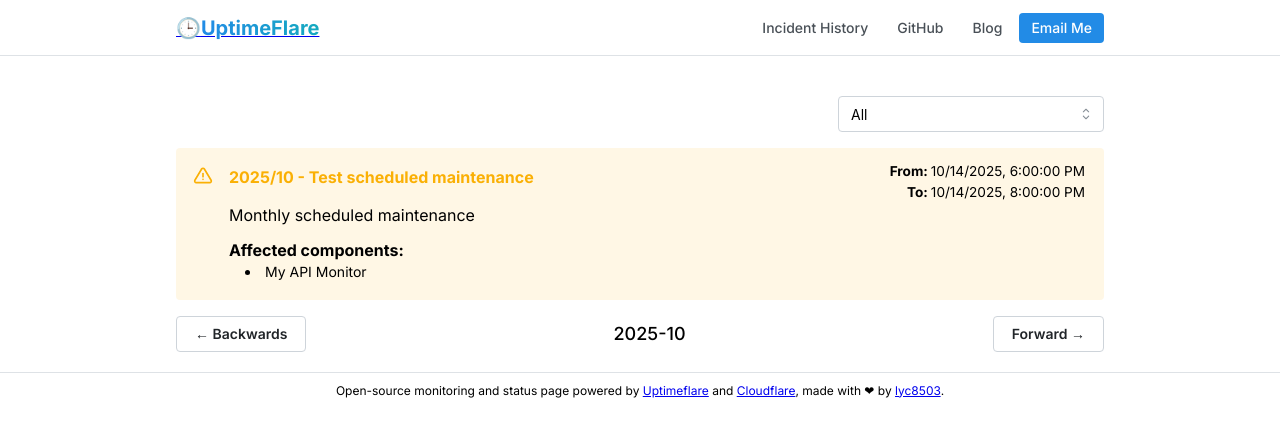
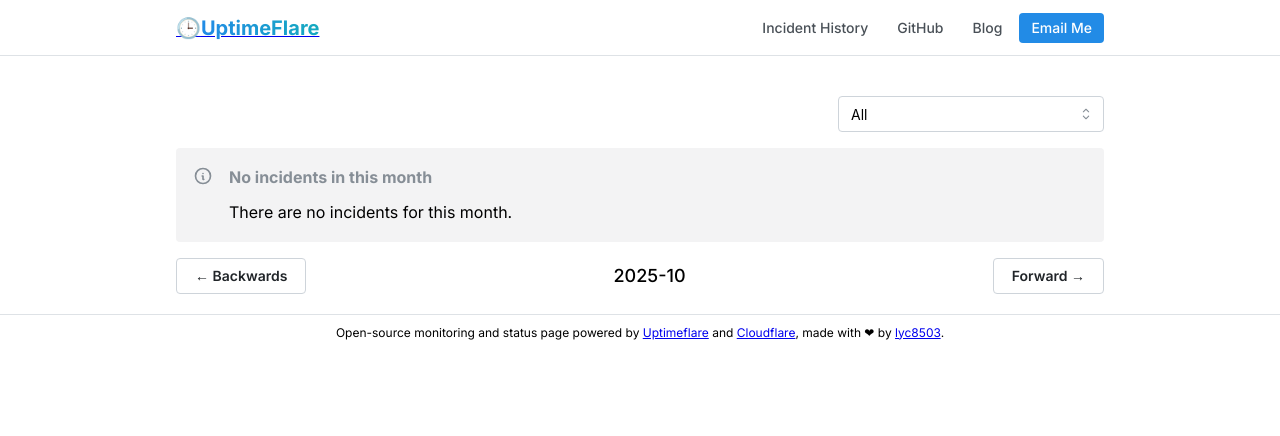
Before and after one commit to yhlinnyy/UptimeFlare, a Next.js app: page /incidents in a window 1280 px wide. Shown: the top 436 px of the page. Built offline with nearby package versions, Linux system fonts and the light colour scheme.

Commit message:
Update uptime.config.ts

```diff
--- a/uptime.config.ts
+++ b/uptime.config.ts
@@ -1,105 +1,82 @@
 import { MaintenanceConfig, PageConfig, WorkerConfig } from './types/config'
 
 const pageConfig: PageConfig = {
-  // Title for your status page
+  // 状态页面的标题
   title: "lyc8503's Status Page",
-  // Links shown at the header of your status page, could set `highlight` to `true`
+  // 显示在状态页面顶部的链接，可以设置 `highlight` 为 `true` 使其高亮
   links: [
     { link: 'https://github.com/lyc8503', label: 'GitHub' },
     { link: 'https://blog.lyc8503.net/', label: 'Blog' },
     { link: 'mailto:me@lyc8503.net', label: 'Email Me', highlight: true },
   ],
-  // [OPTIONAL] Group your monitors
-  // If not specified, all monitors will be shown in a single list
-  // If specified, monitors will be grouped and ordered, not-listed monitors will be invisble (but still monitored)
+  // [可选] 将监控项分组显示
   group: {
-    '🌐 Public (example group name)': ['foo_monitor', 'bar_monitor', 'more monitor ids...'],
-    '🔐 Private': ['test_tcp_monitor'],
+    // 已将您的API添加到这个分组
+    '🌐 公共服务': ['api-aioec-tech'],
+    '🔐 私有服务 (示例)': ['test_tcp_monitor'],
   },
-  // [OPTIONAL] Set the path to your favicon, default to '/favicon.ico' if not specified
+  // [可选] 设置网站图标(favicon)的路径，如果未指定，默认为 '/favicon.ico'
   favicon: '/favicon.ico',
-  // [OPTIONAL] Maintenance related settings
+  // [可选] 维护相关的设置
   maintenances: {
-    // [OPTIONAL] The color of upcoming maintenance alerts, default to 'gray'
-    // Active alerts will always use the color specified in the MaintenanceConfig
     upcomingColor: 'gray',
   },
 }
 
 const workerConfig: WorkerConfig = {
-  // Write KV at most every 3 minutes unless the status changed
+  // 除非状态发生变化，否则最多每3分钟向KV写入一次数据
   kvWriteCooldownMinutes: 3,
-  // Enable HTTP Basic auth for status page & API by uncommenting the line below, format `<USERNAME>:<PASSWORD>`
+  // 通过取消下面的注释来为状态页和API启用HTTP基本认证，格式为 `<用户名>:<密码>`
   // passwordProtection: 'username:password',
-  // Define all your monitors here
+
+  // 在这里定义你所有的监控器
   monitors: [
-    // Example HTTP Monitor
+    // ------------------- 这是为您添加的监控项 -------------------
     {
-      // `id` should be unique, history will be kept if the `id` remains constant
-      id: 'foo_monitor',
-      // `name` is used at status page and callback message
-      name: 'My API Monitor',
-      // `method` should be a valid HTTP Method
-      method: 'POST',
-      // `target` is a valid URL
-      target: 'https://example.com',
-      // [OPTIONAL] `tooltip` is ONLY used at status page to show a tooltip
-      tooltip: 'This is a tooltip for this monitor',
-      // [OPTIONAL] `statusPageLink` is ONLY used for clickable link at status page
-      statusPageLink: 'https://example.com',
-      // [OPTIONAL] `hideLatencyChart` will hide status page latency chart if set to true
-      hideLatencyChart: false,
-      // [OPTIONAL] `expectedCodes` is an array of acceptable HTTP response codes, if not specified, default to 2xx
-      expectedCodes: [200],
-      // [OPTIONAL] `timeout` in millisecond, if not specified, default to 10000
+      // `id` 必须是唯一的
+      id: 'api-aioec-tech',
+      // `name` 显示在状态页上的名称
+      name: 'AIOEC API 状态',
+      // `method` 通常用 GET 进行健康检查
+      method: 'GET',
+      // `target` 是您需要监控的网址
+      target: 'https://api.aioec.tech/',
+      // [推荐] 检查SSL证书是否有效
+      checkCert: true,
+      // [可选] `tooltip` 鼠标悬停时显示的提示
+      tooltip: 'AIOEC 服务的主 API。',
+      // [可选] `statusPageLink` 在状态页上可以点击的链接
+      statusPageLink: 'https://api.aioec.tech/',
+      // [可选] `timeout` 超时时间 (毫秒)，10秒
       timeout: 10000,
-      // [OPTIONAL] headers to be sent
-      headers: {
-        'User-Agent': 'Uptimeflare',
-        Authorization: 'Bearer YOUR_TOKEN_HERE',
-      },
-      // [OPTIONAL] body to be sent
-      body: 'Hello, world!',
-      // [OPTIONAL] if specified, the response must contains the keyword to be considered as operational.
-      responseKeyword: 'success',
-      // [OPTIONAL] if specified, the response must NOT contains the keyword to be considered as operational.
-      responseForbiddenKeyword: 'bad gateway',
-      // [OPTIONAL] if specified, will call the check proxy to check the monitor, mainly for geo-specific checks
-      // refer to docs https://github.com/lyc8503/UptimeFlare/wiki/Check-proxy-setup before setting this value
-      // currently supports `worker://` and `http(s)://` proxies
-      checkProxy: 'https://xxx.example.com OR worker://weur',
-      // [OPTIONAL] if true, the check will fallback to local if the specified proxy is down
-      checkProxyFallback: true,
     },
-    // Example TCP Monitor
+    // -------------------------------------------------------------
+
+    // TCP监控器示例 (您可以保留或删除)
     {
       id: 'test_tcp_monitor',
-      name: 'Example TCP Monitor',
-      // `method` should be `TCP_PING` for tcp monitors
+      name: '示例 TCP 监控',
       method: 'TCP_PING',
-      // `target` should be `host:port` for tcp monitors
       target: '1.2.3.4:22',
-      tooltip: 'My production server SSH',
+      tooltip: '我的生产服务器 SSH 端口',
       statusPageLink: 'https://example.com',
       timeout: 5000,
     },
   ],
+
   notification: {
-    // [Optional] apprise API server URL
-    // if not specified, no notification will be sent
+    // [重要] 如果需要通知, 请修改为您的 Apprise 服务 URL
     appriseApiServer: 'https://apprise.example.com/notify',
-    // [Optional] recipient URL for apprise, refer to https://github.com/caronc/apprise
-    // if not specified, no notification will be sent
+    // [重要] 修改为您的通知接收地址 (如 Telegram, Slack, Email等)
     recipientUrl: 'tgram://bottoken/ChatID',
-    // [Optional] timezone used in notification messages, default to "Etc/GMT"
+    // [可选] 通知消息中使用的时区，默认为 "Etc/GMT"
     timeZone: 'Asia/Shanghai',
-    // [Optional] grace period in minutes before sending a notification
-    // notification will be sent only if the monitor is down for N continuous checks after the initial failure
-    // if not specified, notification will be sent immediately
+    // [可选] 发送通知前的宽限期（分钟），防止因网络抖动误报
     gracePeriod: 5,
-    // [Optional] disable notification for monitors with specified ids
-    skipNotificationIds: ['foo_monitor', 'bar_monitor'],
+    // [可选] 对指定的监控ID禁用通知
+    // skipNotificationIds: ['api-aioec-tech'],
   },
+
   callbacks: {
     onStatusChange: async (
       env: any,
@@ -109,10 +86,8 @@ const workerConfig: WorkerConfig = {
       timeNow: number,
       reason: string
     ) => {
-      // This callback will be called when there's a status change for any monitor
-      // Write any TypeScript code here
-      // This will not follow the grace period settings and will be called immediately when the status changes
-      // You need to handle the grace period manually if you want to implement it
+      // 当任何监控器的状态发生变化时，将调用此回调函数
+      // 在此编写任何 TypeScript 代码
     },
     onIncident: async (
       env: any,
@@ -121,58 +96,29 @@ const workerConfig: WorkerConfig = {
       timeNow: number,
       reason: string
     ) => {
-      // This callback will be called EVERY 1 MINTUE if there's an on-going incident for any monitor
-      // Write any TypeScript code here
+      // 如果任何监控器存在持续性故障，此回调函数将每分钟调用一次
+      // 在此编写任何 TypeScript 代码
     },
   },
 }
 
-// You can define multiple maintenances here
-// During maintenance, an alert will be shown at status page
-// Also, related downtime notifications will be skipped (if any)
-// Of course, you can leave it empty if you don't need this feature
-// const maintenances: MaintenanceConfig[] = []
+// 你可以在这里定义多个维护计划
 const maintenances: MaintenanceConfig[] = [
   {
-    // [Optional] Monitor IDs to be affected by this maintenance
-    monitors: ['foo_monitor', 'bar_monitor'],
-    // [Optional] default to "Scheduled Maintenance" if not specified
-    title: 'Test Maintenance',
-    // Description of the maintenance, will be shown at status page
-    body: 'This is a test maintenance, server software upgrade',
-    // Start time of the maintenance, in UNIX timestamp or ISO 8601 format
+    // [已修改] 让维护计划指向您的API监控
+    monitors: ['api-aioec-tech'],
+    // [可选] 如果未指定，默认为 "Scheduled Maintenance"
+    title: '计划内维护测试',
+    // 维护的描述，将显示在状态页面上
+    body: '这是一次测试性的维护，用于服务器软件升级。',
+    // 维护开始时间，使用 UNIX 时间戳或 ISO 8601 格式
     start: '2025-04-27T00:00:00+08:00',
-    // [Optional] end time of the maintenance, in UNIX timestamp or ISO 8601 format
-    // if not specified, the maintenance will be considered as on-going
+    // [可选] 维护结束时间，使用 UNIX 时间戳或 ISO 8601 格式
     end: '2025-04-30T00:00:00+08:00',
-    // [Optional] color of the maintenance alert at status page, default to "yellow"
+    // [可选] 状态页面上维护警报的颜色，默认为 "yellow"
     color: 'blue',
   },
-  // The following example shows a scheduled maintenance from 2 AM to 4 AM on the 15th of every month (UTC+8)
-  // This COULD BE DANGEROUS, as generating too many maintenance entries can lead to performance problems
-  // Undeterministic outputs may also lead to bugs or unexpected behavior
-  // If you don't know how to DEBUG, use this approach WITH CAUTION
-  ...(function (){
-    const schedules = [];
-    const today = new Date();
-
-    for (let i = -1; i <= 1; i++) {
-      // JavaScript's Date object will automatically handle year rollovers
-      const date = new Date(today.getFullYear(), today.getMonth() + i, 15);
-      const year = date.getFullYear();
-      const month = String(date.getMonth() + 1).padStart(2, '0');
-
-      schedules.push({
-        title: `${year}/${parseInt(month)} - Test scheduled maintenance`,
-        monitors: ['foo_monitor'],
-        body: 'Monthly scheduled maintenance',
-        start: `${year}-${month}-15T02:00:00.000+08:00`,
-        end: `${year}-${month}-15T04:00:00.000+08:00`,
-      });
-    }
-    return schedules;
-  })()
 ]
 
-// Don't forget this, otherwise compilation fails.
+// 不要忘记导出，否则编译会失败。
 export { pageConfig, workerConfig, maintenances }
```
